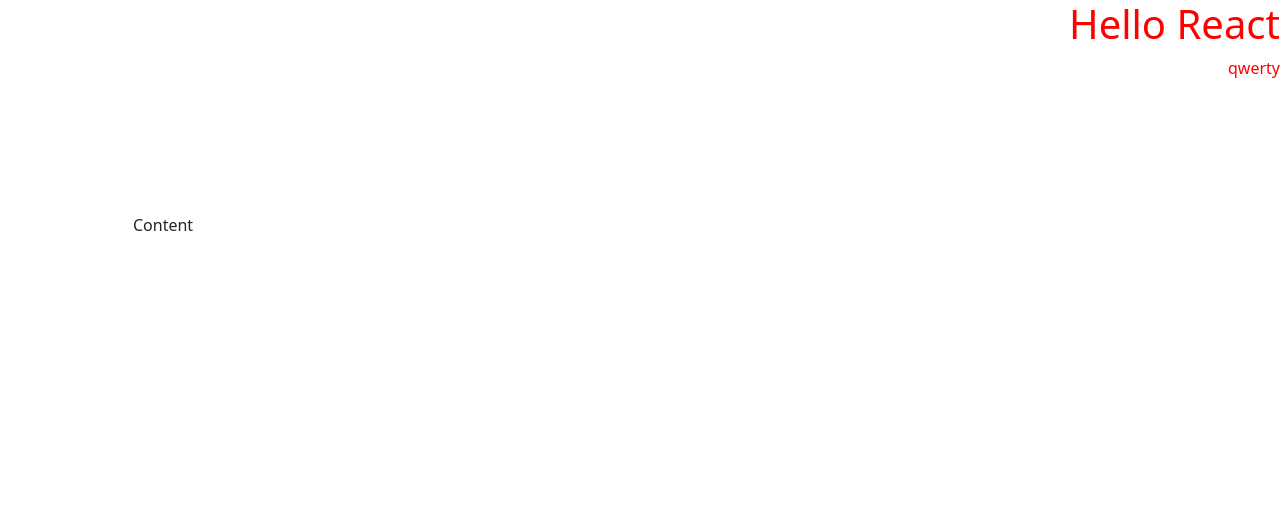
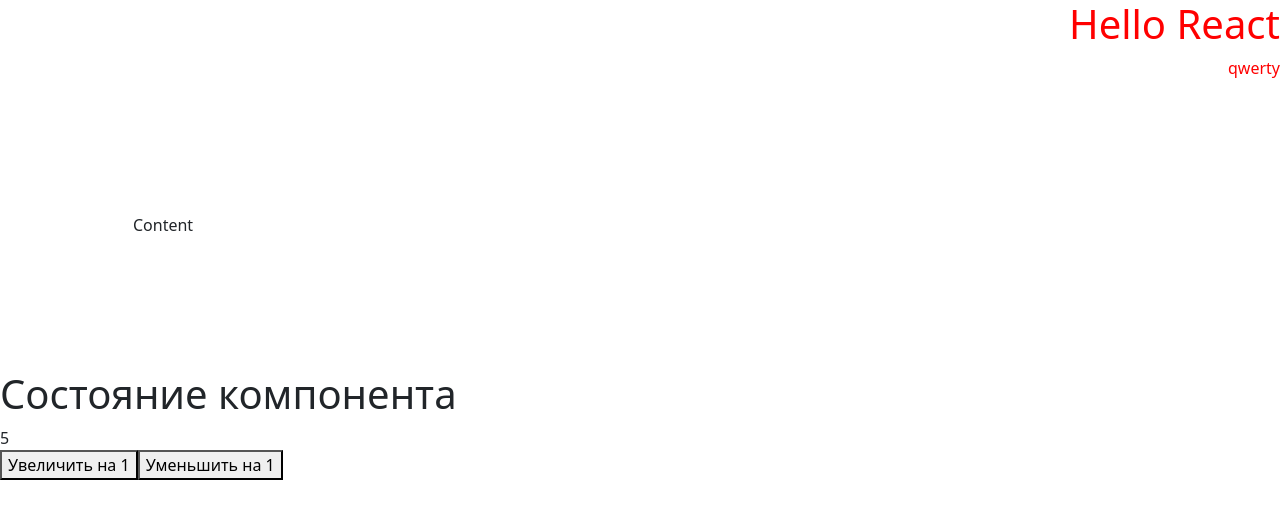
Before and after one commit to DevMasterX/react-test, a React (Create React App) app: page / in a window 1280 px wide. Shown: the top 518 px of the page. Built offline with nearby package versions, Linux system fonts and the light colour scheme.

Commit message:
12.09.2023 22:49

```diff
--- a/src/App.jsx
+++ b/src/App.jsx
@@ -1,11 +1,14 @@
 import Header from "./components/Header/Header";
 import Content from "./components/Content";
+import Counter from "./components/Counter/Counter";
 
 const App = () => {
   return (
     <>
       <Header />
       <Content />
+      <h1>Состояние компонента</h1>
+      <Counter />
     </>
   );
 };
--- /dev/null
+++ b/src/components/Counter/Counter.js
@@ -0,0 +1,43 @@
+import React from "react";
+
+class Counter extends React.Component {
+  constructor() {
+    super();
+    this.state = {
+      value: 5,
+    };
+  }
+
+  handleIncrement = (event) => {
+    console.log("Кликнули в увеличить");
+
+    const { target } = event;
+
+    setTimeout(() => {
+      console.log(target);
+    }, 1000);
+  };
+
+  handleDecrement = (event) => {
+    console.log("Кликнули в уменьшить");
+    console.log(event);
+  };
+
+  render() {
+    return (
+      <div className="Counter">
+        <span className="Counter__value">{this.state.value}</span>
+        <div className="Counter__controls">
+          <button type="button" onClick={this.handleIncrement}>
+            Увеличить на 1
+          </button>
+          <button type="button " onClick={this.handleDecrement}>
+            Уменьшить на 1
+          </button>
+        </div>
+      </div>
+    );
+  }
+}
+
+export default Counter;
```
Also changed, not shown: src/components/Counter/Counter.css (added).
